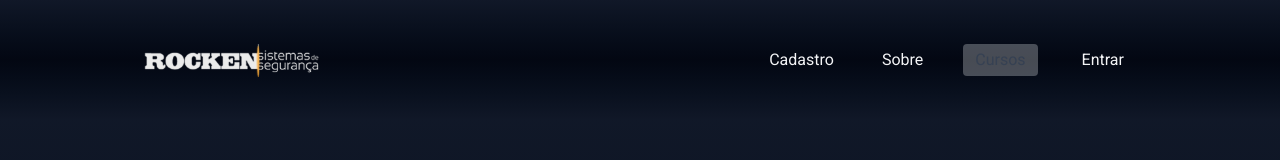
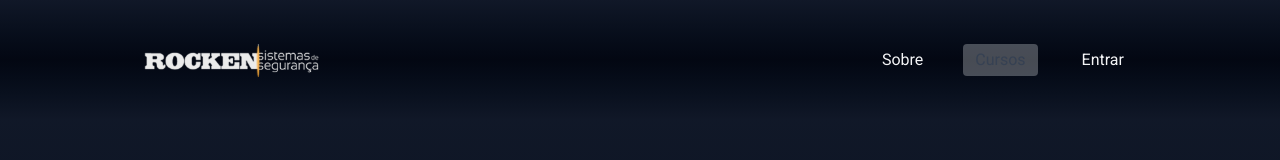
Before and after one commit to eoGabrielo/platform_courses-NEXT, a Next.js app: page / in a window 1280 px wide. Shown: the top 160 px of the page. Built offline with nearby package versions, Linux system fonts and the light colour scheme.

Commit message:
auth change logic

```diff
--- a/src/app/cadastro/page.tsx
+++ b/src/app/cadastro/page.tsx
@@ -2,6 +2,7 @@
 import { useState } from 'react';
 import { db } from "@/api/firebase";
 import { useRouter } from 'next/navigation';
+import { useAuth } from "@/context/AuthContext";
 
 import { collection, addDoc, getDocs, query, where } from "firebase/firestore";
 
@@ -20,7 +21,13 @@ export default function Cadastro() {
     const [cadastroOk, setCadastroOk] = useState(false);
     const [message, setMessage] = useState(false);
 
+    const { currentUser } = useAuth();
     const router = useRouter();
+
+    if(currentUser?.tipo !== 'admin'){
+        router.push('/')
+    }
+
 
     async function handleSubmit(e: React.MouseEvent<HTMLButtonElement>) {
         e.preventDefault();
--- a/src/app/cursos/page.tsx
+++ b/src/app/cursos/page.tsx
@@ -1,5 +1,5 @@
 'use client'
-import Container from "@/components/Container";
+
 import Link from "next/link";
 import { useAuth } from "@/context/AuthContext";
 import { useRouter } from 'next/navigation';
@@ -18,29 +18,53 @@ export default function Cursos() {
       <h1 className="text-3xl mt-8 font-extrabold text-white mb-8 text-center">
         Qual assunto é sua dúvida:
       </h1>
-      <div className="flex flex-col gap-6 mb-7 p-4 max-w-4xl">
-        <Link
+      <div className="flex flex-col gap-6 mb-7 p-4 max-w-4xl h-lvh">
+
+
+
+        {(currentUser?.tipo === "tecnico" || currentUser?.tipo === "admin") && (
+
+          <Link
+          href="/cursos/rockenConf"
+          className="relative block rounded-2xl bg-gradient-to-r from-green-600 to-green-400 p-8 shadow-lg hover:scale-105 transition-transform min-h-[180px]"
+        >
+          <h2 className="text-2xl font-bold text-white mb-2">
+            Configurações para Técnicos.
+          </h2>
+          <p className="text-white opacity-90">
+            Guia completo para técnicos: configurações, manutenção e dicas para garantir o melhor desempenho no serviço.
+          </p>
+        </Link>
+
+        )}
+
+        {(currentUser?.tipo === "condominio" || currentUser?.tipo === "admin") && (
+
+          <Link
           href="/cursos/software"
           className="relative block rounded-2xl bg-gradient-to-r from-cyan-600 to-cyan-400 p-8 shadow-lg hover:scale-105 transition-transform min-h-[180px]"
         >
           <h2 className="text-2xl font-bold text-white mb-2">
-            Aulas do Software (Somente Usuários).
+            Aulas do Software.
           </h2>
           <p className="text-white opacity-90">
             Aprenda a utilizar todas as funcionalidades do nosso sistema, desde o básico até recursos avançados para otimizar sua rotina.
           </p>
         </Link>
-        <Link
-          href="/cursos/rockenConf"
-          className="relative block rounded-2xl bg-gradient-to-r from-green-600 to-green-400 p-8 shadow-lg hover:scale-105 transition-transform min-h-[180px]"
-        >
-          <h2 className="text-2xl font-bold text-white mb-2">
-            Configurações para Técnicos (Somente Técnicos).
-          </h2>
-          <p className="text-white opacity-90">
-            Guia completo para técnicos: configurações, manutenção e dicas para garantir o melhor desempenho no serviço.
-          </p>
-        </Link>
+
+        )}
+
+
+
+
+
+
+
+
+
+
+
+
       </div>
     </div>
   );
--- a/src/components/Header/index.tsx
+++ b/src/components/Header/index.tsx
@@ -55,13 +55,13 @@ export default function Header() {
             transition-all
           `}
         >
-          {!currentUser && (
+          {currentUser?.tipo === "admin" &&(
             <Link
               href="/cadastro"
               className="py-1 px-2 hover:text-cyan-400 transition-colors duration-300 font-medium"
               onClick={() => setMenuOpen(false)}
             >
-              Cadastro
+              Cadastrar
             </Link>
           )}
 
```
